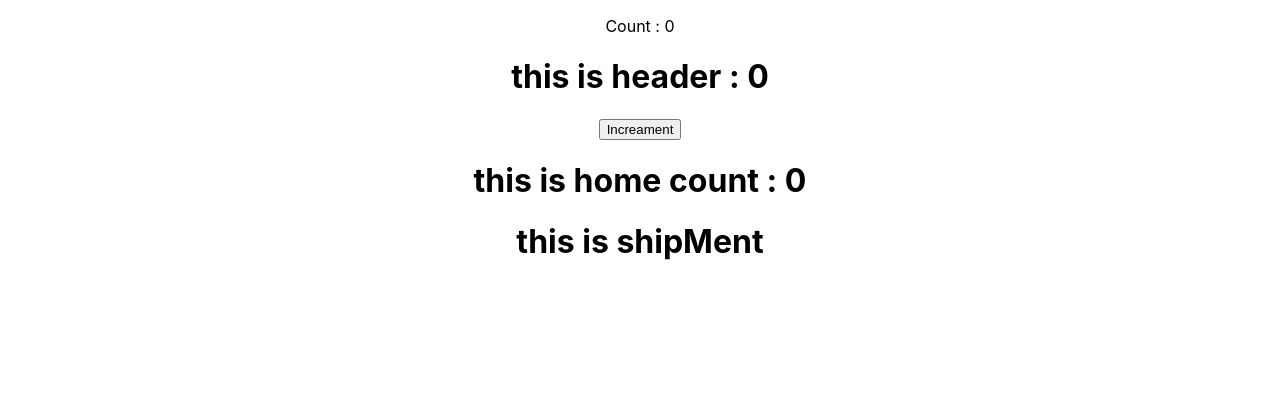
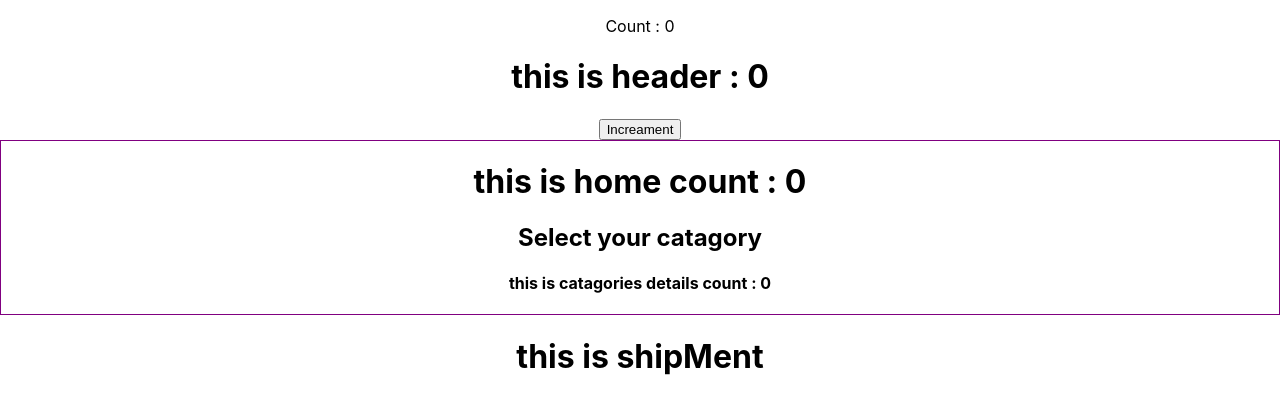
Before and after one commit to jonytalukdar/state-management, a React (Create React App) app: page / in a window 1280 px wide. Shown: the top 414 px of the page. Built offline with nearby package versions, Linux system fonts and the light colour scheme.

Commit message:
share grandChildred

```diff
--- a/src/components/home/Home.js
+++ b/src/components/home/Home.js
@@ -1,10 +1,12 @@
 import React from 'react';
+import Categories from './catagories/Categories';
 
 const Home = (props) => {
   const { count } = props;
   return (
-    <div>
+    <div style={{ border: '1px solid purple' }}>
       <h1>this is home count : {count}</h1>
+      <Categories count={count}></Categories>
     </div>
   );
 };
--- /dev/null
+++ b/src/components/home/catagories/Categories.js
@@ -0,0 +1,14 @@
+import React from 'react';
+import CategoriesDetail from '../categoriesDetails/CategoriesDetail';
+
+const Categories = (props) => {
+  const { count } = props;
+  return (
+    <div>
+      <h2>Select your catagory</h2>
+      <CategoriesDetail count={count}></CategoriesDetail>
+    </div>
+  );
+};
+
+export default Categories;
--- /dev/null
+++ b/src/components/home/categoriesDetails/CategoriesDetail.js
@@ -0,0 +1,12 @@
+import React from 'react';
+
+const CategoriesDetail = (props) => {
+  const { count } = props;
+  return (
+    <div>
+      <h4>this is catagories details count : {count} </h4>
+    </div>
+  );
+};
+
+export default CategoriesDetail;
```
